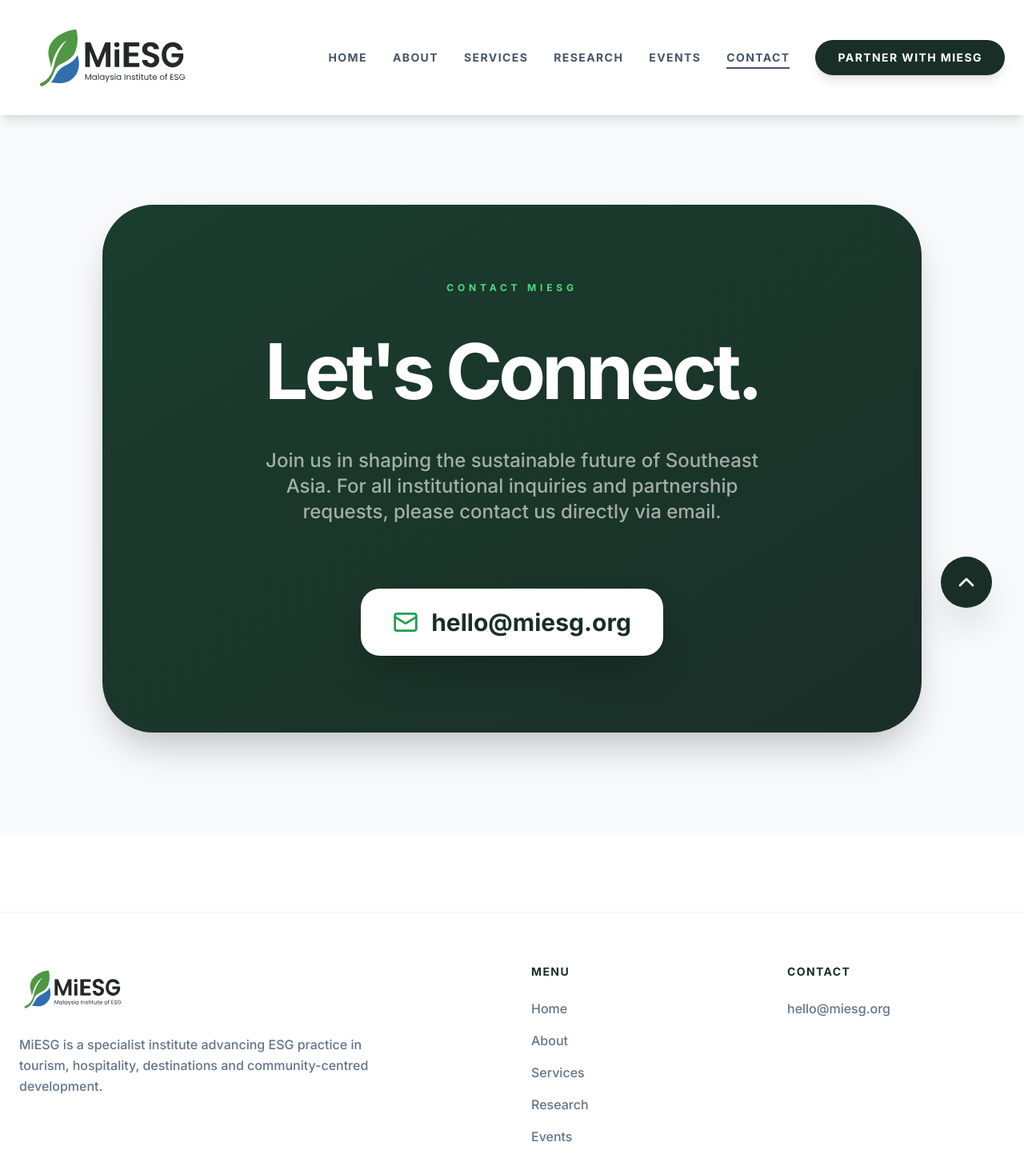
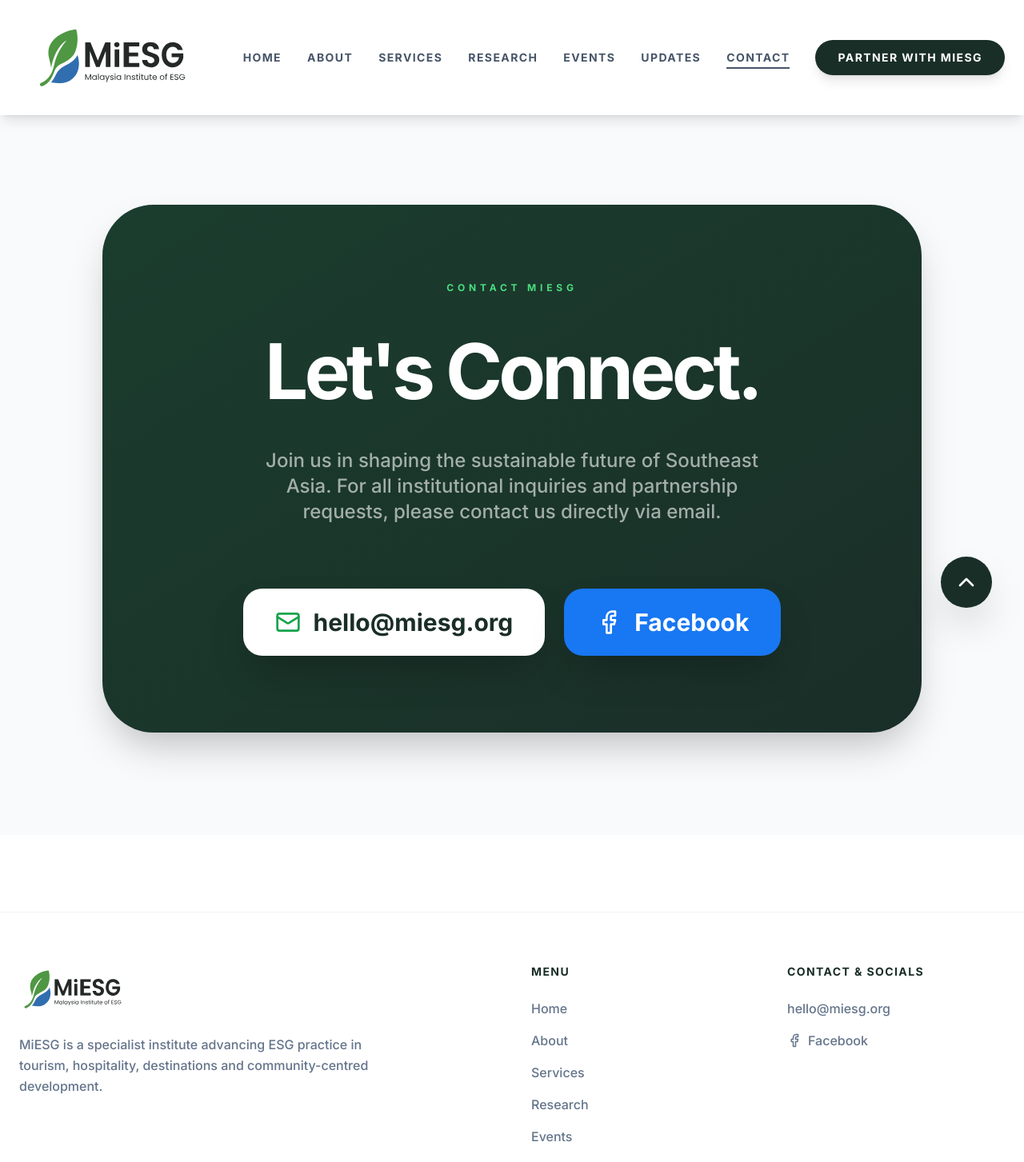
Before and after one commit to michael-hanrainforest/miesg-website, a React (Vite) app: page /contact in a window 1280 px wide. Shown: the top 1453 px of the page at 80% size. Built offline with nearby package versions, Linux system fonts and the light colour scheme.

Commit message:
Add files via upload

```diff
--- a/index.tsx
+++ b/index.tsx
@@ -13,6 +13,8 @@
 import LeadershipProfile from './src/pages/LeadershipProfile';
 import PublicationDetail from './src/pages/PublicationDetail';
 import OrderForm from './src/pages/OrderForm';
+import Updates from './src/pages/Updates';
+import UpdateDetail from './src/pages/UpdateDetail';
 
 const rootElement = document.getElementById('root');
 if (!rootElement) {
@@ -31,6 +33,8 @@
           <Route path="research" element={<Research />} />
           <Route path="events" element={<Events />} />
           <Route path="events/:id" element={<EventDetails />} />
+          <Route path="updates" element={<Updates />} />
+          <Route path="updates/:id" element={<UpdateDetail />} />
           <Route path="contact" element={<Contact />} />
           <Route path="leadership/:name" element={<LeadershipProfile />} />
           <Route path="research/publications/:id" element={<PublicationDetail />} />
--- a/src/components/Layout.tsx
+++ b/src/components/Layout.tsx
@@ -1,6 +1,6 @@
 import React, { useState, useEffect } from 'react';
 import { Link, Outlet, useLocation } from 'react-router-dom';
-import { Menu, X, ChevronUp } from 'lucide-react';
+import { Menu, X, ChevronUp, Facebook } from 'lucide-react';
 import { Logo } from './Logo';
 
 const Layout: React.FC = () => {
@@ -27,6 +27,7 @@
     { name: 'Services', href: '/services' },
     { name: 'Research', href: '/research' },
     { name: 'Events', href: '/events' },
+    { name: 'Updates', href: '/updates' },
     { name: 'Contact', href: '/contact' },
   ];
 
@@ -73,18 +74,14 @@
           </button>
         </div>
 
-        {/* Mobile Nav Overlay */}
+        {/* Mobile Nav Dropdown */}
         {isMobileMenuOpen && (
-          <div className="lg:hidden fixed inset-0 bg-white z-[60] flex flex-col items-center justify-center p-8 space-y-8 animate-in fade-in slide-in-from-top duration-300">
-            <button className="absolute top-6 right-6 p-2 text-[#1a2e28]" onClick={() => setIsMobileMenuOpen(false)}>
-              <X size={40} />
-            </button>
-            <Logo className="h-32 mb-12" />
+          <div className="lg:hidden absolute top-full left-0 w-full bg-white shadow-2xl border-t border-slate-100 flex flex-col p-6 animate-in slide-in-from-top-2 duration-200 max-h-[calc(100vh-100px)] overflow-y-auto">
             {navLinks.map((link) => (
               <Link
                 key={link.name}
                 to={link.href}
-                className={`text-4xl font-black uppercase tracking-tighter ${location.pathname === link.href ? 'text-green-600' : 'text-[#1a2e28]'}`}
+                className={`py-4 text-xl font-black uppercase tracking-widest border-b border-slate-50 last:border-none ${location.pathname === link.href ? 'text-green-600' : 'text-slate-600'}`}
                 onClick={() => setIsMobileMenuOpen(false)}
               >
                 {link.name}
@@ -92,7 +89,7 @@
             ))}
             <Link
               to="/contact"
-              className="mt-8 bg-[#1a2e28] text-white w-full max-w-xs p-6 rounded-2xl text-center font-black uppercase tracking-widest text-xl shadow-2xl"
+              className="mt-6 bg-[#1a2e28] text-white w-full p-4 rounded-xl text-center font-black uppercase tracking-widest shadow-lg"
               onClick={() => setIsMobileMenuOpen(false)}
             >
               Partner With MiESG
@@ -130,9 +127,15 @@
             </div>
 
             <div>
-              <h4 className="font-black text-[#1a2e28] uppercase tracking-widest text-sm mb-6">Contact</h4>
+              <h4 className="font-black text-[#1a2e28] uppercase tracking-widest text-sm mb-6">Contact & Socials</h4>
               <ul className="space-y-4 text-slate-500 font-medium">
                 <li>hello@miesg.org</li>
+                <li>
+                  <a href="https://www.facebook.com/profile.php?id=61589378155156" target="_blank" rel="noopener noreferrer" className="inline-flex items-center gap-2 hover:text-green-600 transition-colors">
+                    <Facebook size={18} />
+                    Facebook
+                  </a>
+                </li>
               </ul>
             </div>
           </div>
--- /dev/null
+++ b/src/data/news.ts
@@ -0,0 +1,29 @@
+export interface NewsItem {
+  id: number;
+  title: string;
+  date: string;
+  excerpt: string;
+  content: string;
+  image: string;
+}
+
+export const NEWS_ITEMS: NewsItem[] = [
+  {
+    id: 1,
+    title: "Inaugural Asia Offroad Expo and Convention (AOX 2026) Takes Off",
+    date: "2026-04-28",
+    excerpt: "The Asia Offroad Expo & Convention 2026 officially launches, positioning Malaysia as the regional hub for adventure tourism.",
+    content: `KUALA LUMPUR, 28 April — The inaugural Asia Offroad Expo and Convention (AOX 2026) was officially launched today, setting the stage for a landmark event that aims to bring together industry leaders, top experts, and adventure tourism enthusiasts from across the region.
+
+The convention, which aims to become a staple in the adventure tourism calendar, will showcase the latest advancements in 4x4 engineering, sustainable off-roading practices, and ecotourism integration.
+
+The launch event highlighted the enormous potential within the adventure tourism sector. In line with the Ministry of Tourism, Arts and Culture's (MOTAC) recent remarks urging operators to double their efforts to lure high-quality tourists, speakers emphasized the critical need to embed structural Environmental, Social, and Governance (ESG) frameworks into adventure activities.
+
+This strategic approach ensures the preservation of the natural environment while simultaneously generating an equitable tourism economy. Through initiatives like AOX 2026, Malaysia is strategically stepping up to strengthen its position as a premier, sustainable adventure tourism hub for the wider region.
+
+Event organizers signaled that AOX 2026 will serve as a prominent stage to spotlight innovations that respect ecological limitations. With increasing numbers of global tourists actively seeking quality, nature-based experiences, AOX acts as a timely intervention—ensuring that off-roading and ecotourism growth proceeds sustainably and responsibly.
+
+The Malaysia Institute of ESG (MiESG) continues its commitment by partnering with key ecosystem players at events like AOX 2026. The institute strongly advocates for long-term ecological conservation to be pursued alongside robust recreational and economic development.`,
+    image: "https://drive.google.com/file/d/1vOgNoTZ-40JIf37PsG1FqjF_beBYr-Bn/view?usp=sharing"
+  }
+];
--- a/src/pages/Contact.tsx
+++ b/src/pages/Contact.tsx
@@ -1,5 +1,5 @@
 import React from 'react';
-import { Mail } from 'lucide-react';
+import { Mail, Facebook } from 'lucide-react';
 
 const Contact: React.FC = () => {
   return (
@@ -14,13 +14,22 @@
               <p className="text-white/60 text-xl md:text-2xl font-medium max-w-2xl mx-auto leading-relaxed">
                 Join us in shaping the sustainable future of Southeast Asia. For all institutional inquiries and partnership requests, please contact us directly via email.
               </p>
-              <div className="pt-8">
+              <div className="pt-8 flex flex-col sm:flex-row justify-center gap-6">
                 <a
                   href="mailto:hello@miesg.org"
-                  className="inline-flex flex-col md:flex-row items-center gap-4 bg-white text-[#1a2e28] px-10 py-6 rounded-3xl font-black text-2xl md:text-3xl hover:bg-green-50 transition-all shadow-2xl transform hover:-translate-y-1 group"
+                  className="inline-flex items-center justify-center gap-4 bg-white text-[#1a2e28] px-10 py-6 rounded-3xl font-black text-2xl md:text-3xl hover:bg-green-50 transition-all shadow-2xl transform hover:-translate-y-1 group"
                 >
                   <Mail size={32} className="text-green-600 group-hover:scale-110 transition-transform" />
                   hello@miesg.org
+                </a>
+                <a
+                  href="https://www.facebook.com/profile.php?id=61589378155156"
+                  target="_blank"
+                  rel="noopener noreferrer"
+                  className="inline-flex items-center justify-center gap-4 bg-[#1877F2] text-white px-10 py-6 rounded-3xl font-black text-2xl md:text-3xl hover:bg-[#1877F2]/90 transition-all shadow-2xl transform hover:-translate-y-1 group"
+                >
+                  <Facebook size={32} className="group-hover:scale-110 transition-transform" />
+                  Facebook
                 </a>
               </div>
             </div>
--- /dev/null
+++ b/src/pages/UpdateDetail.tsx
@@ -0,0 +1,58 @@
+import React from 'react';
+import { useParams, Link } from 'react-router-dom';
+import { ArrowLeft } from 'lucide-react';
+import { NEWS_ITEMS } from '../data/news';
+
+const UpdateDetail: React.FC = () => {
+  const { id } = useParams<{ id: string }>();
+  const article = NEWS_ITEMS.find((n) => n.id === Number(id));
+
+  if (!article) {
+    return (
+      <div className="pt-40 pb-20 text-center min-h-screen">
+        <h2 className="text-3xl font-bold text-slate-900 mb-6">Article Not Found</h2>
+        <Link to="/updates" className="text-green-600 hover:text-green-700 font-bold">
+          &larr; Back to Updates
+        </Link>
+      </div>
+    );
+  }
+
+  const imageUrl = article.image.includes('view?usp=sharing')
+    ? article.image.replace('file/d/', 'thumbnail?id=').replace('/view?usp=sharing', '&sz=w1000')
+    : article.image;
+
+  return (
+    <div className="pt-40 lg:pt-48 pb-24 bg-white min-h-screen">
+      <div className="container mx-auto px-6 max-w-4xl">
+        <Link to="/updates" className="inline-flex items-center gap-2 text-green-600 font-bold uppercase tracking-widest text-sm mb-12 hover:gap-3 transition-all">
+          <ArrowLeft size={16} /> Back to Updates
+        </Link>
+
+        <span className="bg-slate-100 text-slate-600 px-4 py-2 rounded-full text-sm font-bold tracking-widest uppercase mb-6 inline-block">
+          {new Date(article.date).toLocaleDateString('en-US', { year: 'numeric', month: 'long', day: 'numeric' })}
+        </span>
+
+        <h1 className="text-4xl md:text-6xl font-black text-[#1a2e28] tracking-tighter mb-12 leading-tight">
+          {article.title}
+        </h1>
+
+        <div className="rounded-[2.5rem] overflow-hidden mb-16 shadow-xl border border-slate-100">
+          <img
+            src={imageUrl}
+            alt={article.title}
+            className="w-full h-auto object-cover max-h-[600px]"
+          />
+        </div>
+
+        <div className="prose prose-lg md:prose-xl prose-slate max-w-none font-medium leading-relaxed">
+          {article.content.split('\n\n').map((paragraph, index) => (
+            <p key={index} className="mb-6">{paragraph}</p>
+          ))}
+        </div>
+      </div>
+    </div>
+  );
+};
+
+export default UpdateDetail;
--- /dev/null
+++ b/src/pages/Updates.tsx
@@ -0,0 +1,52 @@
+import React from 'react';
+import { Link } from 'react-router-dom';
+import { NEWS_ITEMS } from '../data/news';
+
+const Updates: React.FC = () => {
+  return (
+    <div className="pt-32 pb-24 bg-slate-50 min-h-screen">
+      <div className="container mx-auto px-6 max-w-7xl">
+        <div className="mb-16">
+          <span className="text-green-600 font-black tracking-[0.3em] uppercase text-xs mb-4 block">Organization News</span>
+          <h1 className="text-5xl md:text-7xl font-black text-[#1a2e28] tracking-tighter mb-6">Latest Updates</h1>
+          <p className="text-xl text-slate-500 font-medium max-w-3xl">Catch up on the newest developments, events, and milestones from MiESG and our partners.</p>
+        </div>
+
+        <div className="grid grid-cols-1 md:grid-cols-2 lg:grid-cols-3 gap-10">
+          {NEWS_ITEMS.map((item) => (
+            <Link key={item.id} to={`/updates/${item.id}`} className="bg-white rounded-3xl overflow-hidden shadow-sm hover:shadow-xl transition-all duration-500 group border border-slate-100 flex flex-col">
+              <div className="h-64 overflow-hidden relative">
+                <img
+                  src={item.image.includes('view?usp=sharing') ? item.image.replace('file/d/', 'thumbnail?id=').replace('/view?usp=sharing', '&sz=w1000') : item.image}
+                  alt={item.title}
+                  className="w-full h-full object-cover transition-transform duration-700 group-hover:scale-105"
+                />
+              </div>
+              <div className="p-8 flex-1 flex flex-col">
+                <span className="text-slate-400 font-bold text-xs uppercase tracking-widest mb-3">
+                  {new Date(item.date).toLocaleDateString('en-US', { year: 'numeric', month: 'long', day: 'numeric' })}
+                </span>
+                <h2 className="text-2xl font-black text-[#1a2e28] leading-tight mb-4 group-hover:text-green-600 transition-colors">
+                  {item.title}
+                </h2>
+                <p className="text-slate-500 line-clamp-3 mb-6">
+                  {item.excerpt}
+                </p>
+                <div className="mt-auto">
+                  <span className="text-green-600 font-bold uppercase tracking-wider text-sm flex items-center gap-2 group-hover:gap-4 transition-all">
+                    Read Story
+                    <svg className="w-4 h-4" fill="none" viewBox="0 0 24 24" stroke="currentColor">
+                      <path strokeLinecap="round" strokeLinejoin="round" strokeWidth={2} d="M14 5l7 7m0 0l-7 7m7-7H3" />
+                    </svg>
+                  </span>
+                </div>
+              </div>
+            </Link>
+          ))}
+        </div>
+      </div>
+    </div>
+  );
+};
+
+export default Updates;
```
Also changed, not shown: public/robots.txt (added).
